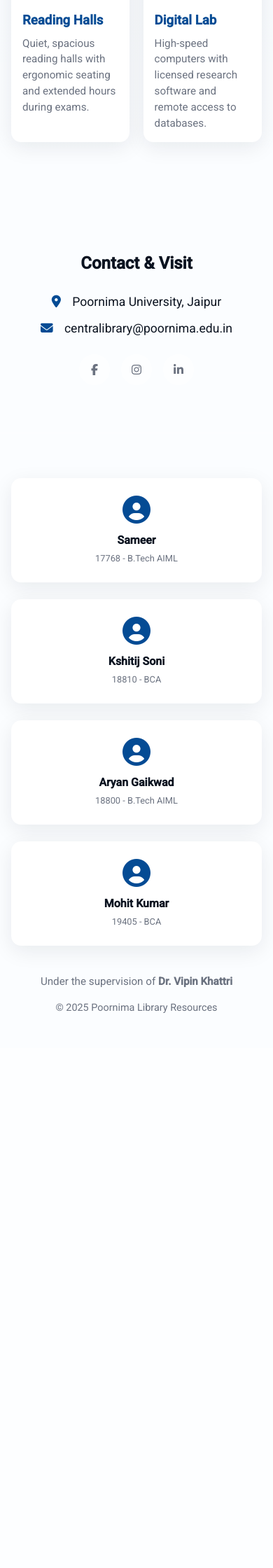
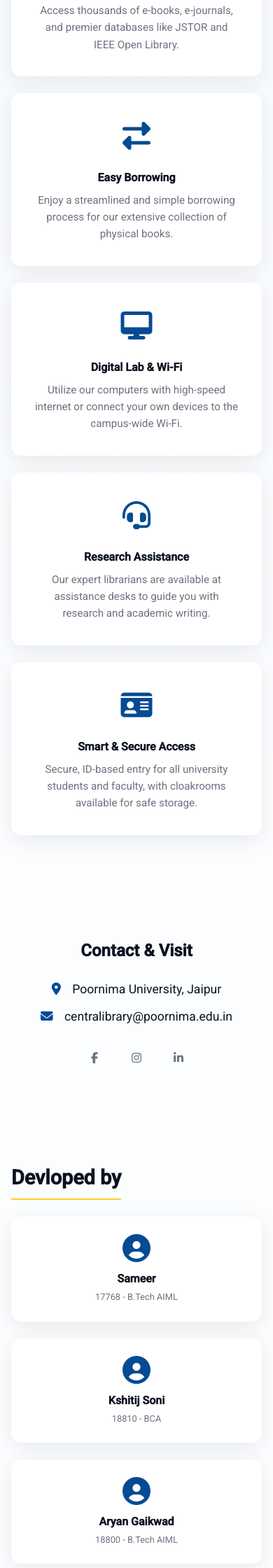
Before and after one commit to sameer-776/resources, a Flask app: page / in a window 390 px wide; the page is wider, and only the part inside the window is pictured. Shown: the part 2976-5216 px from the top of that part at 70% size. Before the commit the page ends 4423 px from the top of that part, so only its background shows below. Run offline with Flask 3, Linux system fonts and the light colour scheme; data that the repository does not hold is empty.

Commit message:
Improved some sections of the user side

```diff
--- a/static/styles.css
+++ b/static/styles.css
@@ -462,41 +462,49 @@ img {
   gap: 1.2rem;
 }
 
-.two-col {
-  grid-template-columns: 1fr 1fr;
+/* === Facilities Section === */
+.facilities-grid {
+  display: grid;
+  /* This creates a responsive grid that fits as many columns as possible */
+  grid-template-columns: repeat(auto-fill, minmax(260px, 1fr));
+  gap: 1.5rem;
+  margin-top: 2rem;
 }
 
-.feature-card {
-  display: flex;
-  flex-direction: column;
+.facility-card {
   background: var(--card);
   border-radius: var(--radius);
+  padding: 2rem;
+  text-align: center;
   box-shadow: var(--shadow);
-  overflow: hidden;
+  border: 1px solid var(--glass);
+  transition: transform 0.3s ease, box-shadow 0.3s ease;
 }
 
-.feature-card img {
-  width: 100%;
-  height: 180px;
-  object-fit: cover;
+.facility-card:hover {
+  transform: translateY(-8px);
+  box-shadow: 0 15px 30px rgba(0, 0, 0, 0.08);
 }
 
-.feature-body {
-  padding: 1rem;
+.facility-icon {
+  font-size: 2.5rem;
+  color: var(--primary);
+  margin-bottom: 1rem;
+  display: inline-block;
 }
 
-.feature-body h3 {
+.facility-card h3 {
   margin: 0 0 0.5rem 0;
-  color: var(--primary);
+  color: var(--text);
+  font-size: 1.2rem;
 }
 
-.feature-body p {
+.facility-card p {
+  margin: 0;
   color: var(--muted);
-  margin: 0;
   font-size: 0.95rem;
+  line-height: 1.6;
 }
-
-
 
 /* Contact Section */
 .contact-container {
@@ -549,27 +557,13 @@ img {
   color: white;
 }
 
-/* === Card-Based Footer Styles === */
+/* === Team & Footer Styles === */
 
-/* Main footer container */
-.footer {
-  padding: 4rem 1rem 2rem 1rem;
-  border-top: 1px solid var(--glass);
-}
-
-.site-footer {
-  max-width: 1000px;
-  margin: 0 auto;
-}
-
-/* Grid container for the developer cards */
+/* Grid container for the developer cards (now in its own section) */
 .developers-grid {
   display: grid;
   grid-template-columns: repeat(4, 1fr);
-  /* 4 cards on wide screens */
   gap: 1.5rem;
-  margin-bottom: 2.5rem;
-  /* Space between cards and text below */
 }
 
 /* Individual developer card */
@@ -584,20 +578,17 @@ img {
   transition: transform 0.3s ease, box-shadow 0.3s ease;
 }
 
-/* Hover effect for the card */
 .developer-card:hover {
   transform: translateY(-8px);
   box-shadow: 0 15px 30px rgba(0, 0, 0, 0.1);
 }
 
-/* User icon inside the card */
 .developer-card .fas.fa-user-circle {
   font-size: 2.5rem;
   color: var(--primary);
   margin-bottom: 0.75rem;
 }
 
-/* Name and details text */
 .dev-name {
   font-weight: 600;
   color: var(--text);
@@ -610,37 +601,46 @@ img {
   margin-top: 0.25rem;
 }
 
-/* Supervision and Copyright text below the cards */
-.footer-bottom-text {
+/* Simplified Footer */
+.footer {
+  padding: 4rem 1rem 2rem 1rem;
+  border-top: 1px solid var(--glass);
+}
+
+.site-footer {
+  max-width: 1000px;
+  margin: 0 auto;
   text-align: center;
-  color: var(--muted);
 }
 
 .supervision {
   font-size: 0.95rem;
   margin-bottom: 0.5rem;
+  color: var(--muted);
 }
 
 .copyright {
   font-size: 0.9rem;
+  color: var(--muted);
 }
 
-/* Responsive adjustments for smaller screens */
+.site-footer p {
+  margin: 0;
+}
+
+
+/* Responsive adjustments for Team & Footer */
 @media (max-width: 900px) {
   .developers-grid {
     grid-template-columns: repeat(2, 1fr);
-    /* 2 cards on tablets */
   }
 }
 
 @media (max-width: 600px) {
   .developers-grid {
     grid-template-columns: 1fr;
-    /* 1 card on mobile */
   }
 }
-
-/* === Upgraded Chip Styles for Resources === */
 
 /* Container for all chip categories */
 .chip-container {
@@ -753,3 +753,76 @@ img {
   border-color: var(--primary);
   transform: scale(1.1);
 }
+
+/* ======================================== */
+/* ===    Mobile & Tablet Polish        === */
+/* ======================================== */
+
+/* --- General adjustments for tablets and below --- */
+@media (max-width: 768px) {
+
+  /* Reduce the padding on all main sections */
+  .section {
+    padding: 3rem 0;
+  }
+
+  /* Make the main section titles a bit smaller */
+  .section-title {
+    font-size: 1.8rem;
+  }
+
+  /* Center the "Extras" section on mobile for consistency */
+  .extras-section h3 {
+    text-align: center;
+  }
+
+  .extras-section .chip-grid {
+    justify-content: center;
+  }
+}
+
+
+/* --- Specific adjustments for small phones --- */
+@media (max-width: 480px) {
+  body {
+    /* Improves font rendering on mobile */
+    -webkit-font-smoothing: subpixel-antialiased;
+  }
+
+  /* Further reduce hero section padding and font sizes */
+  .hero {
+    padding: 3rem 0 2rem 0;
+  }
+
+  .hero-text h1 {
+    font-size: 2.2rem;
+  }
+
+  .lead {
+    font-size: 1rem;
+  }
+
+  .btn {
+    padding: 0.7rem 1.2rem;
+    font-size: 0.9rem;
+  }
+
+  /* Make resource "chip" category boxes less padded */
+  .chip-category {
+    padding: 1.5rem;
+  }
+
+  /* Make the interactive facility cards more compact */
+  .facility-header {
+    padding: 1.25rem 1rem;
+  }
+
+  .facility-card h3 {
+    font-size: 1rem;
+  }
+
+  .facility-body p {
+    padding: 0 1rem 1.25rem 1rem;
+    padding-top: 1.25rem;
+  }
+}
--- a/templates/index.html
+++ b/templates/index.html
@@ -3,7 +3,7 @@
 
 <head>
   <meta charset="utf-8" />
-  <meta name="viewport" content="width=device-width,initial-scale=1" />
+  <meta name="viewport" content="width=device-width, initial-scale=1.0">
   <title>Poornima Library — Resources</title>
   <link
     href="https://fonts.googleapis.com/css2?family=Montserrat:wght@600;700&family=Roboto:wght@300;400;500&display=swap"
@@ -182,22 +182,48 @@
 
     <section id="facilities" class="section alt">
       <div class="container">
-        <h2 class="section-title reveal">Facilities</h2>
-        <div class="grid two-col">
-          <div class="feature-card reveal">
-            <img src="https://pu-rbl-s3.s3.ap-south-1.amazonaws.com/library/library-hall.webp" alt="Reading hall">
-            <div class="feature-body">
-              <h3>Reading Halls</h3>
-              <p>Quiet, spacious reading halls with ergonomic seating and extended hours during exams.</p>
-            </div>
+        <h2 class="section-title reveal">Facilities & Services</h2>
+        <div class="facilities-grid">
+
+          <div class="facility-card reveal">
+            <div class="facility-icon"><i class="fas fa-book-open"></i></div>
+            <h3>Spacious Reading Halls</h3>
+            <p>Comfortable, well-lit seating for over 200 students, creating a perfect environment for focused study.
+            </p>
           </div>
-          <div class="feature-card reveal delay-1">
-            <img src="https://pu-rbl-s3.s3.ap-south-1.amazonaws.com/library/digital-lab.webp" alt="Computer lab">
-            <div class="feature-body">
-              <h3>Digital Lab</h3>
-              <p>High-speed computers with licensed research software and remote access to databases.</p>
-            </div>
+
+          <div class="facility-card reveal">
+            <div class="facility-icon"><i class="fas fa-database"></i></div>
+            <h3>Digital Library</h3>
+            <p>Access thousands of e-books, e-journals, and premier databases like JSTOR and IEEE Open Library.</p>
           </div>
+
+          <div class="facility-card reveal">
+            <div class="facility-icon"><i class="fas fa-exchange-alt"></i></div>
+            <h3>Easy Borrowing</h3>
+            <p>Enjoy a streamlined and simple borrowing process for our extensive collection of physical books.</p>
+          </div>
+
+          <div class="facility-card reveal">
+            <div class="facility-icon"><i class="fas fa-desktop"></i></div>
+            <h3>Digital Lab & Wi-Fi</h3>
+            <p>Utilize our computers with high-speed internet or connect your own devices to the campus-wide Wi-Fi.</p>
+          </div>
+
+          <div class="facility-card reveal">
+            <div class="facility-icon"><i class="fas fa-headset"></i></div>
+            <h3>Research Assistance</h3>
+            <p>Our expert librarians are available at assistance desks to guide you with research and academic writing.
+            </p>
+          </div>
+
+          <div class="facility-card reveal">
+            <div class="facility-icon"><i class="fas fa-id-card"></i></div>
+            <h3>Smart & Secure Access</h3>
+            <p>Secure, ID-based entry for all university students and faculty, with cloakrooms available for safe
+              storage.</p>
+          </div>
+
         </div>
       </div>
     </section>
@@ -221,8 +247,9 @@
     </section>
   </main>
 
-  <footer class="footer">
-    <div class="site-footer">
+  <section id="team" class="section">
+    <div class="container">
+      <h2 class="section-title reveal">Devloped by</h2>
       <div class="developers-grid">
         <a href="https://www.linkedin.com/in/sameer-beniwal/" target="_blank" rel="noopener noreferrer"
           class="developer-card">
@@ -249,10 +276,14 @@
           <div class="dev-details">19405 - BCA</div>
         </a>
       </div>
-      <div class="footer-bottom-text">
-        <p class="supervision">Under the supervision of <strong>Dr. Vipin Khattri</strong></p>
-        <p class="copyright">© <span id="year"></span> Poornima Library Resources</p>
-      </div>
+    </div>
+  </section>
+
+
+  <footer class="footer">
+    <div class="site-footer">
+      <p class="supervision">Under the supervision of <strong>Dr. Vipin Khattri</strong></p>
+      <p class="copyright">© <span id="year"></span> Poornima Library Resources</p>
     </div>
   </footer>
   <script src="{{ url_for('static', filename='script.js') }}"></script>
```
